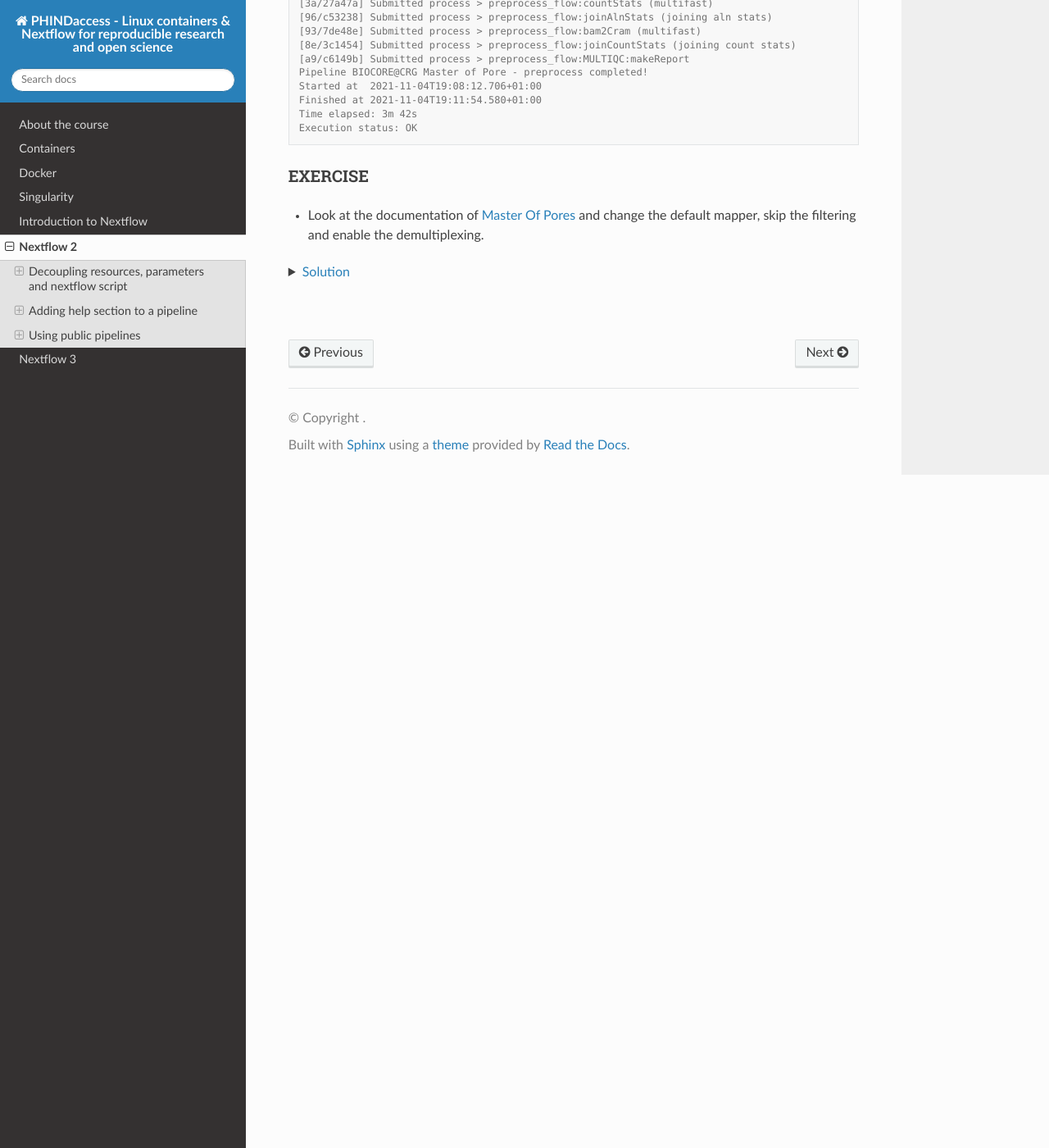
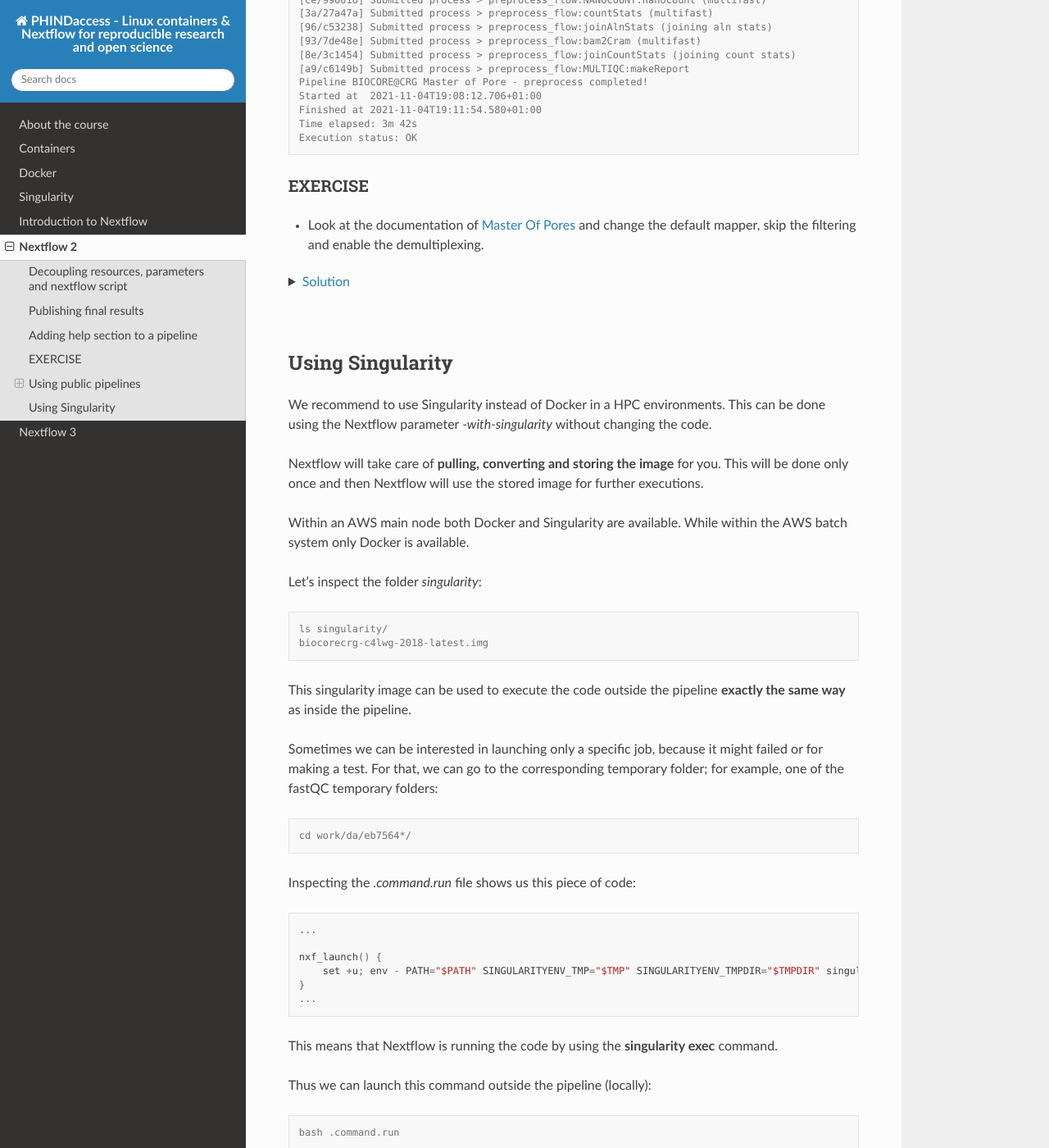
Before and after one commit to biocorecrg/CoursesCRG_Containers_Nextflow_May_2022, a Sphinx documentation site: the page built from docs/nextflow_2.rst, in a window 1280 px wide and 1400 px high, scrolled down 10524 px. Shown: the whole window at 82% size. Built offline with Sphinx 7.4.7 and the Read the Docs theme 2.0.0, drawn with Linux system fonts in a browser that asks for light colours; some of the changed text lies outside the part shown.

Commit message:
Update nextflow_2.rst

```diff
--- a/docs/nextflow_2.rst
+++ b/docs/nextflow_2.rst
@@ -206,7 +206,7 @@
 This will tell Nextflow that if it is run with Docker, it has to produce files that belong to a user rather than the root.
 
 Publishing final results
-----------------------------
+========================
 
 The script **test2.nf** generates two new folders, **output_fastqc** and **output_multiQC**, that contain the result of the pipeline output.
 We can indicate which process and output can be considered the final output of the pipeline using the **publishDir** directive that has to be specified at the beginning of a process.
@@ -679,3 +679,88 @@
    </details>
 |
 |
+
+Using Singularity
+=======================
+
+We recommend to use Singularity instead of Docker in a HPC environments.
+This can be done using the Nextflow parameter `-with-singularity` without changing the code.
+
+Nextflow will take care of **pulling, converting and storing the image** for you. This will be done only once and then Nextflow will use the stored image for further executions.
+
+Within an AWS main node both Docker and Singularity are available. While within the AWS batch system only Docker is available.
+
+.. code-block:: console
+	nextflow run test2.nf -with-singularity -bg > log
+
+		tail -f log
+		N E X T F L O W  ~  version 20.10.0
+		Launching `test2.nf` [soggy_miescher] - revision: 5a0a513d38
+
+	BIOCORE@CRG - N F TESTPIPE  ~  version 1.0
+	=============================================
+	reads                           : /home/ec2-user/git/CoursesCRG_Containers_Nextflow_May_2021/nextflow/test2/../../testdata/*.fastq.gz
+
+	Pulling Singularity image docker://biocorecrg/c4lwg-2018:latest [cache /home/ec2-user/git/CoursesCRG_Containers_Nextflow_May_2021/nextflow/test2/singularity/biocorecrg-c4lwg-2018-latest.img]
+	[da/eb7564] Submitted process > fastQC (B7_H3K4me1_s_chr19.fastq.gz)
+	[f6/32dc41] Submitted process > fastQC (B7_input_s_chr19.fastq.gz)
+	...
+
+
+Let's inspect the folder `singularity`:
+
+.. code-block:: console
+
+	ls singularity/
+	biocorecrg-c4lwg-2018-latest.img
+
+
+This singularity image can be used to execute the code outside the pipeline **exactly the same way** as inside the pipeline.
+
+Sometimes we can be interested in launching only a specific job, because it might failed or for making a test. For that, we can go to the corresponding temporary folder; for example, one of the fastQC temporary folders:
+
+.. code-block:: console
+
+	cd work/da/eb7564*/
+
+
+Inspecting the `.command.run` file shows us this piece of code:
+
+.. code-block:: groovy
+
+	...
+
+	nxf_launch() {
+	    set +u; env - PATH="$PATH" SINGULARITYENV_TMP="$TMP" SINGULARITYENV_TMPDIR="$TMPDIR" singularity exec /home/ec2-user/git/CoursesCRG_Containers_Nextflow_May_2021/nextflow/test2/singularity/biocorecrg-c4lwg-2018-latest.img /bin/bash -c "cd $PWD; /bin/bash -ue /home/ec2-user/git/CoursesCRG_Containers_Nextflow_May_2021/nextflow/test2/work/da/eb756433aa0881d25b20afb5b1366e/.command.sh"
+	}
+	...
+
+
+This means that Nextflow is running the code by using the **singularity exec** command.
+
+Thus we can launch this command outside the pipeline (locally):
+
+.. code-block:: console
+
+	bash .command.run
+
+	Started analysis of B7_H3K4me1_s_chr19.fastq.gz
+	Approx 5% complete for B7_H3K4me1_s_chr19.fastq.gz
+	Approx 10% complete for B7_H3K4me1_s_chr19.fastq.gz
+	Approx 15% complete for B7_H3K4me1_s_chr19.fastq.gz
+	Approx 20% complete for B7_H3K4me1_s_chr19.fastq.gz
+	Approx 25% complete for B7_H3K4me1_s_chr19.fastq.gz
+	Approx 30% complete for B7_H3K4me1_s_chr19.fastq.gz
+	Approx 35% complete for B7_H3K4me1_s_chr19.fastq.gz
+	Approx 40% complete for B7_H3K4me1_s_chr19.fastq.gz
+	Approx 45% complete for B7_H3K4me1_s_chr19.fastq.gz
+	Approx 50% complete for B7_H3K4me1_s_chr19.fastq.gz
+	Approx 55% complete for B7_H3K4me1_s_chr19.fastq.gz
+	Approx 60% complete for B7_H3K4me1_s_chr19.fastq.gz
+	...
+
+If you have to submit a job to a HPC you need to use the corresponding program, **qsub** or **sbatch**.
+
+.. code-block:: console
+
+	qsub .command.run
```
Also changed, not shown: other parts of docs/nextflow_2.rst (+2 -2 lines).
